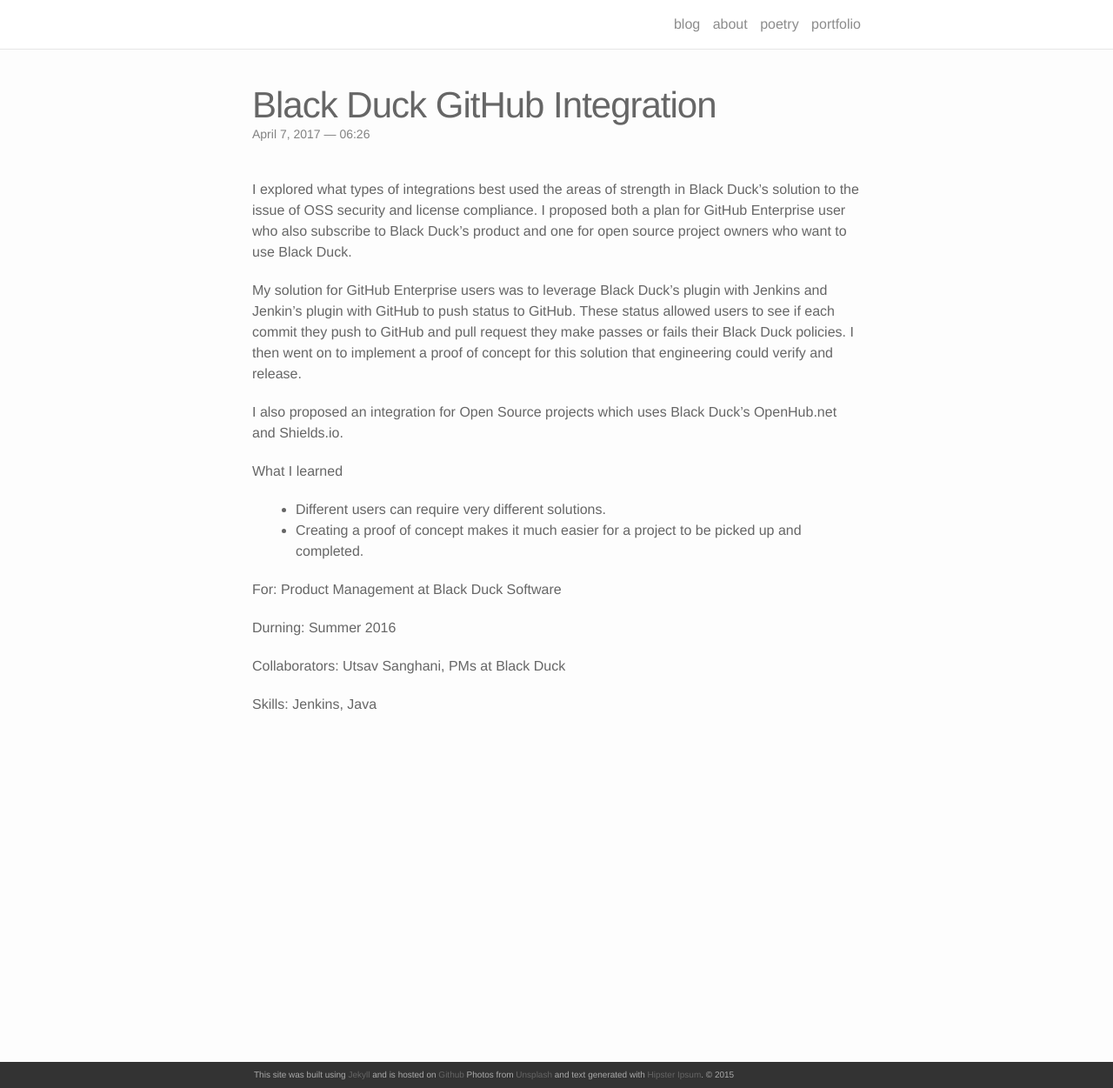
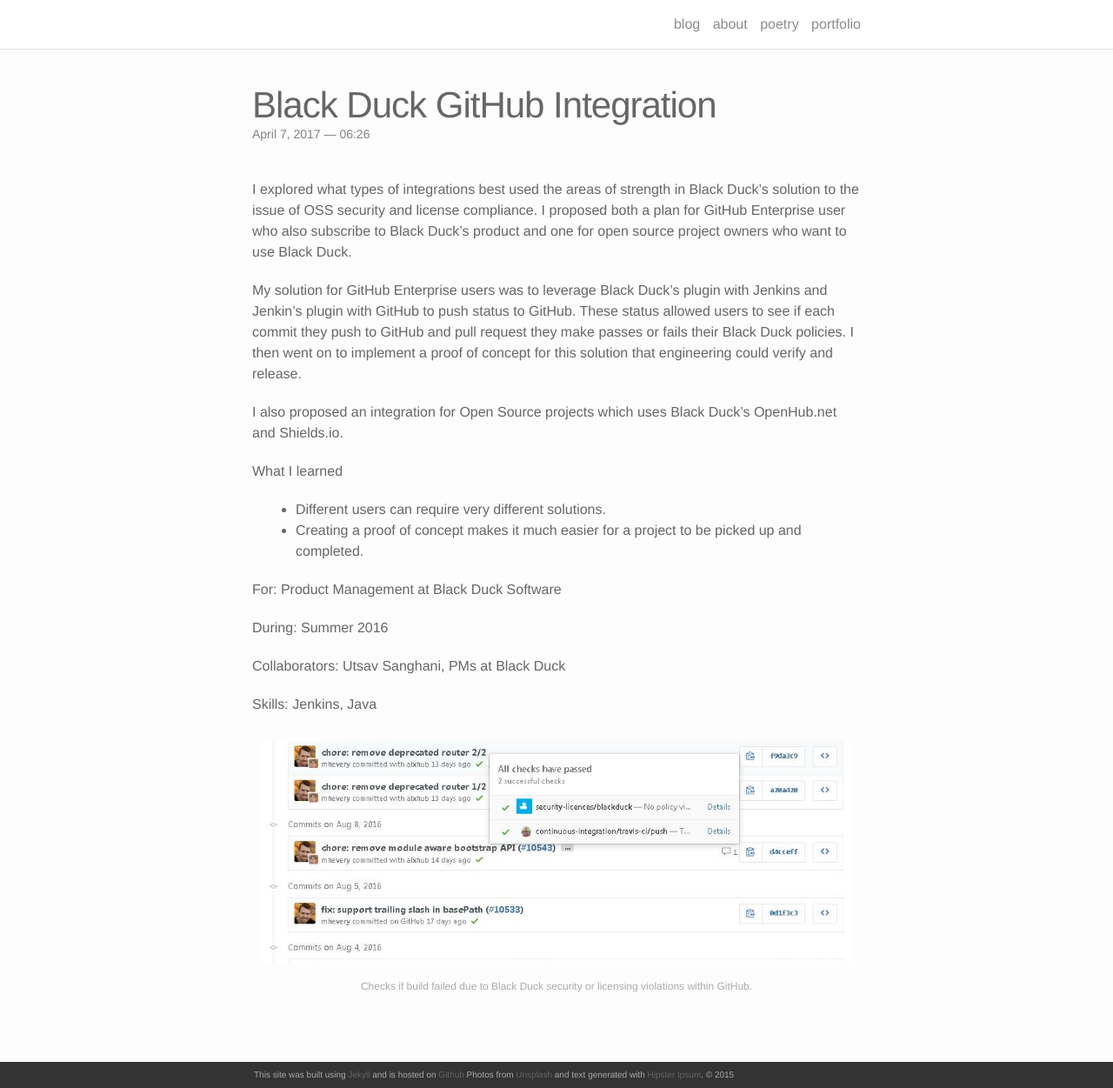
Before and after one commit to LucyWilcox/LucyWilcox.github.io, a Jekyll site: the page built from _portfolio/2_project.markdown, in a window 1280 px wide and 1251 px high. Shown: the whole window at 87% size. Built offline with Jekyll 4.4.1, drawn with Linux system fonts in a browser that asks for light colours; nearby versions of some CDN libraries.

Commit message:
add images

```diff
--- a/_portfolio/2_project.markdown
+++ b/_portfolio/2_project.markdown
@@ -1,7 +1,7 @@
 ---
 layout: post
 title: Black Duck GitHub Integration
-description: a project with a background image
+description: Black Duck policy violations status pushed to GitHub
 img: /img/github3.JPG
 ---
 
@@ -17,8 +17,15 @@
 
 For: Product Management at Black Duck Software
 
-Durning: Summer 2016
+During: Summer 2016
 
 Collaborators: Utsav Sanghani, PMs at Black Duck
 
 Skills: Jenkins, Java
+
+<div class="img_row">
+	<img class="col three" src="{{ site.baseurl }}/img/github3.JPG" alt="" title="example image"/>
+</div>
+<div class="col three caption">
+	Checks if build failed due to Black Duck security or licensing violations within GitHub.
+</div>
```
